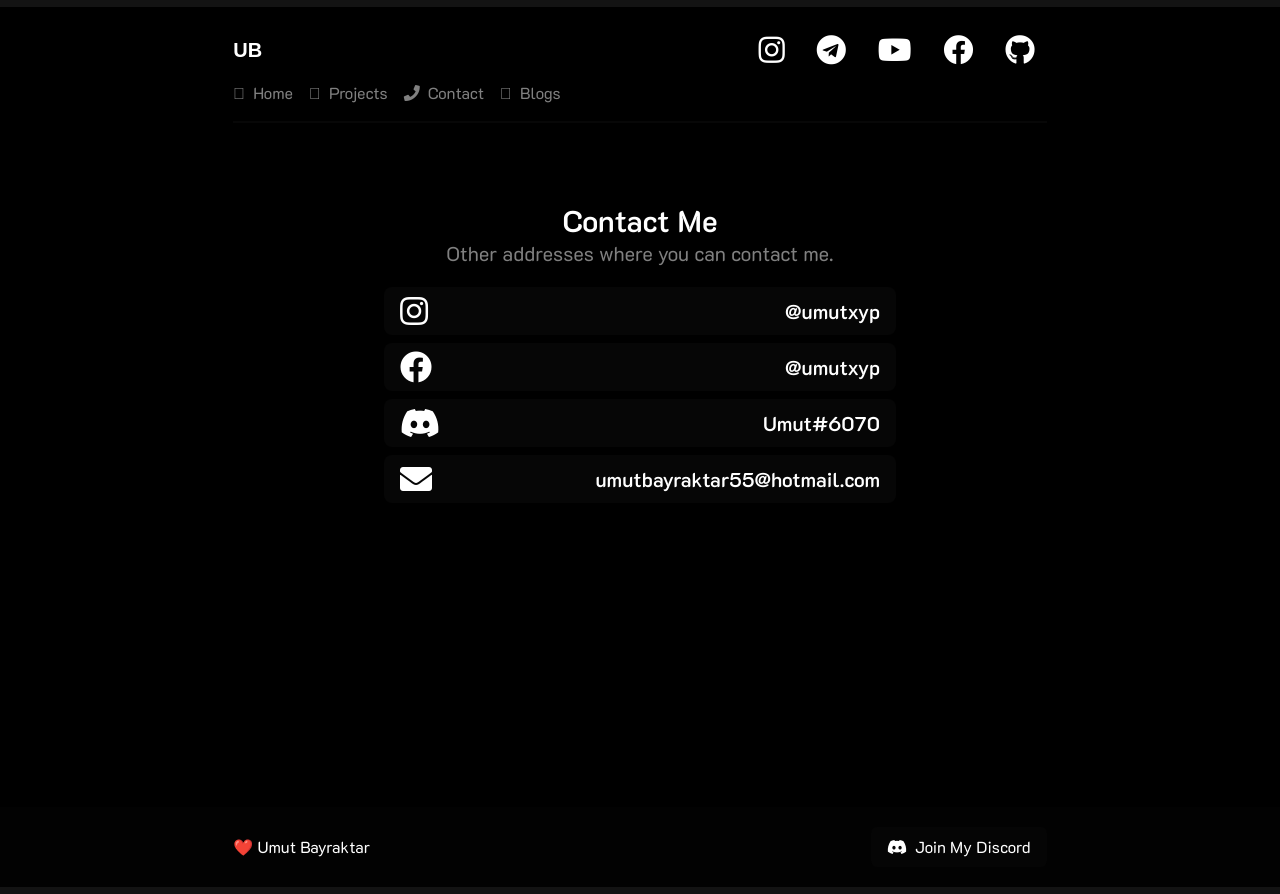
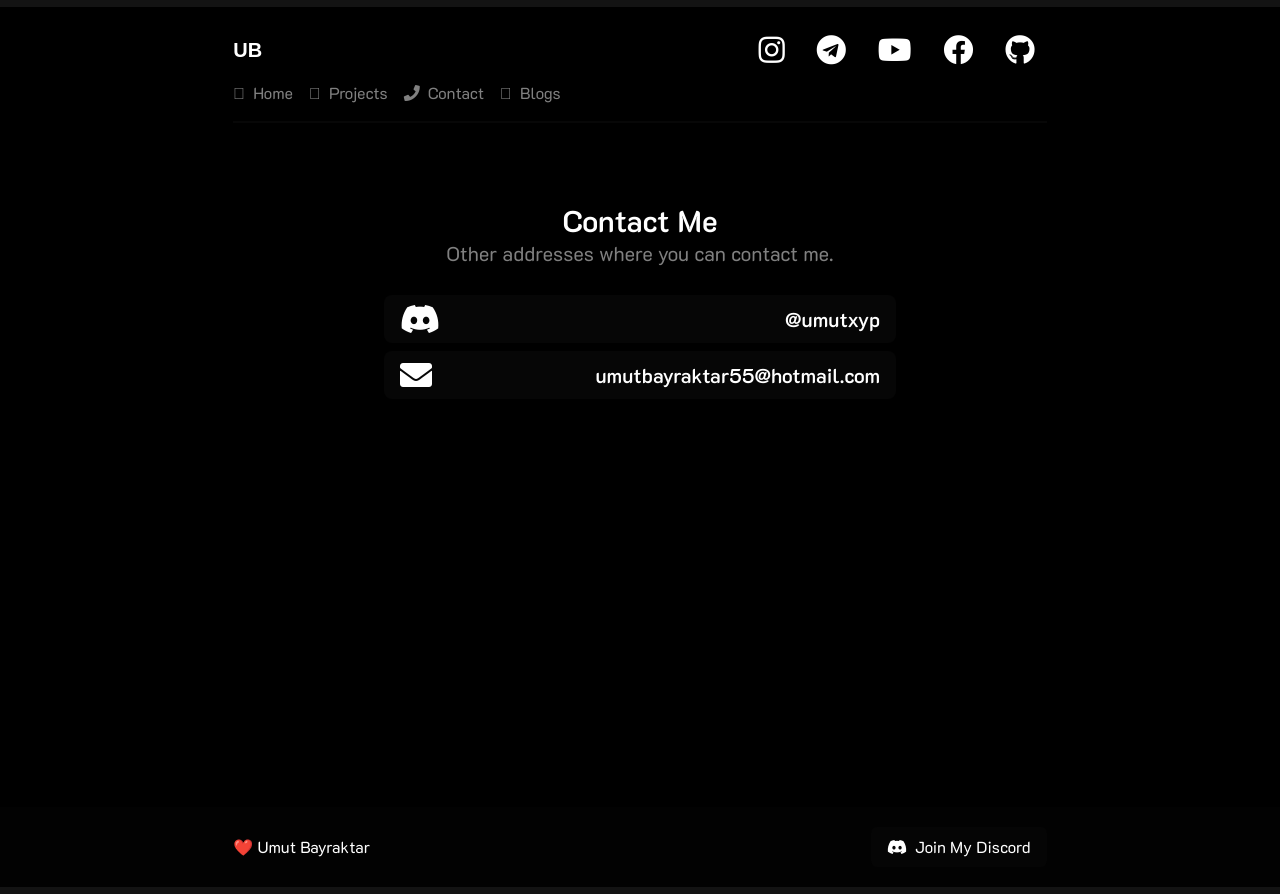
Before and after one commit to ferusb/ResumeWebsite, a Next.js app: page /contact in a window 1280 px wide. Built offline with nearby package versions, Linux system fonts and the light colour scheme; no server answers.

Commit message:
Update contact.jsx

```diff
--- a/pages/contact.jsx
+++ b/pages/contact.jsx
@@ -14,22 +14,10 @@ export default function Home() {
         <p className="text-xl text-white/50 font-normal text-center mb-5">Other addresses where you can contact me.</p>
         <div className=" flex justify-center flex-col items-center">
             <div className="max-w-lg w-full">
-                <a target="_blank" rel="norefferer" href=" https://instagram.com/umutxyp/">
-                    <div className="flex justify-between bg-zinc-500/5 hover:bg-zinc-500/10 transition-all duration-200 px-4 py-2 rounded-lg items-center">
-                        <i className="fab fa-instagram fa-2x" />
-                        <p className="font-semibold text-xl">@umutxyp</p>
-                    </div>
-                </a>
-                <a target="_blank" rel="norefferer" href="https://facebook.com/umutxyp/">
-                    <div className="mt-2 flex justify-between bg-zinc-500/5 hover:bg-zinc-500/10 transition-all duration-200 px-4 py-2 rounded-lg items-center">
-                        <i className="fab fa-facebook fa-2x" />
-                        <p className="font-semibold text-xl">@umutxyp</p>
-                    </div>
-                </a>
                 <a target="_blank" rel="norefferer" href="https://discord.com/users/615029465726320654">
                     <div className="mt-2 flex justify-between bg-zinc-500/5 hover:bg-zinc-500/10 transition-all duration-200 px-4 py-2 rounded-lg items-center">
                         <i className="fab fa-discord fa-2x" />
-                        <p className="font-semibold text-xl">Umut#6070</p>
+                        <p className="font-semibold text-xl">@umutxyp</p>
                     </div>
                 </a>
                 <a href="mailto:umutbayraktar55@gmail.com">
```
